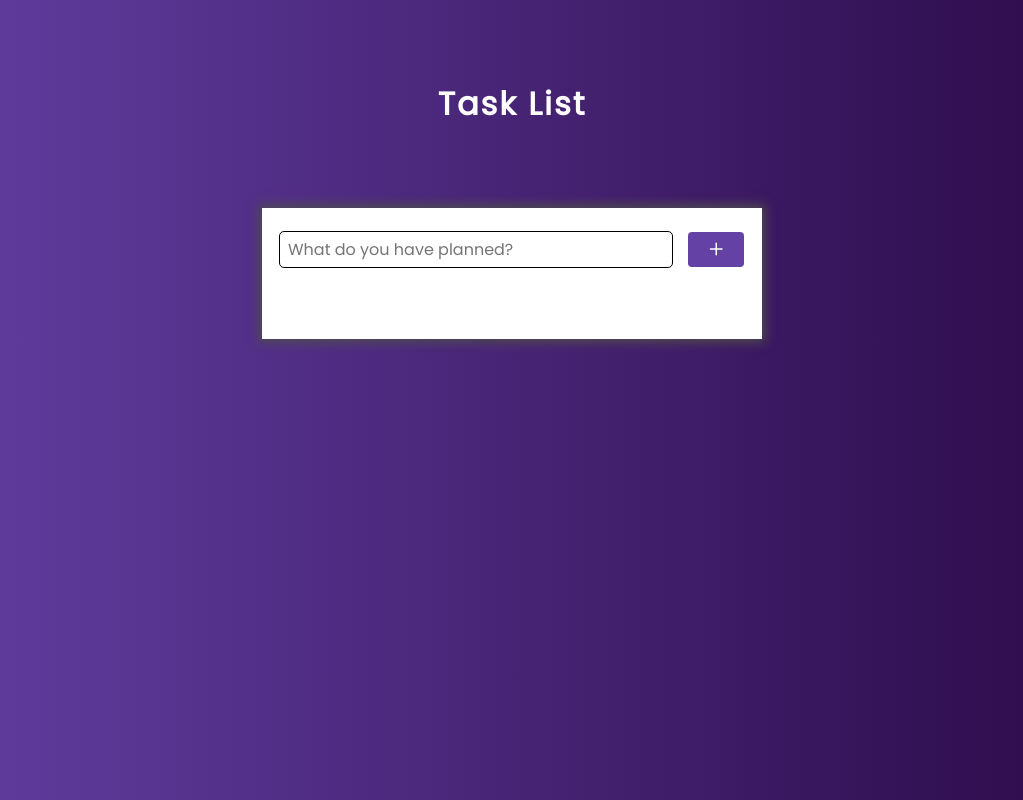
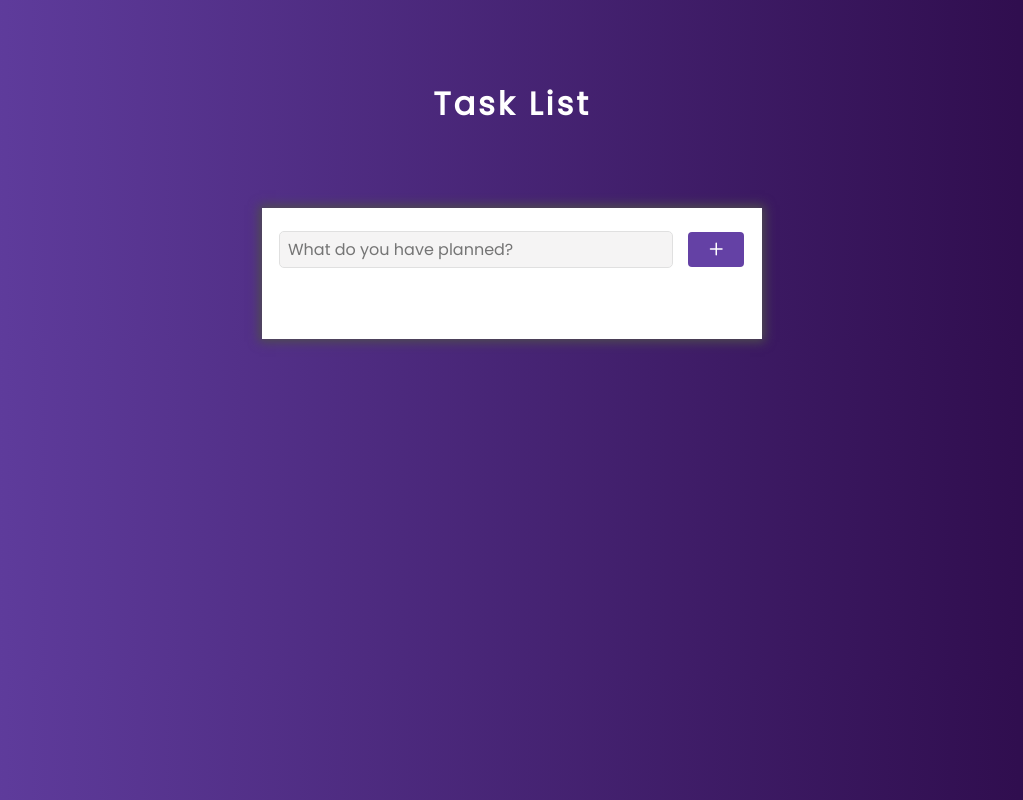
Before and after one commit to Rohit-Juyal/Projects, a plain HTML site: page To Do List/index.html in a window 1280 px wide. Shown: the whole page, without its empty margins (128-1151 px from the left). Drawn offline with Linux system fonts and the light colour scheme.

Commit message:
updated css

```diff
--- a/To Do List/style.css
+++ b/To Do List/style.css
@@ -20,7 +20,7 @@ h1 {
     margin: 5rem 0;
     text-align: center;
     color: white;
-    letter-spacing: 2px;
+    letter-spacing: 3px;
     transition: all .6s ease-in-out;
 }
 
@@ -52,14 +52,15 @@ h1:hover {
     width: 100%;
     padding: .5rem;
     margin-right: 1rem;
-    outline: 1px solid black;
+    outline: 1px solid rgb(224, 224, 224);
+    background-color: rgba(232, 230, 230, 0.452);
     border: none;
     border-radius: 4px;
     font-size: 1rem;
 }
 
 #new-task-input:focus {
-    outline: 2px solid #6441a5;
+    outline: 1px solid #6441a5;
 }
 
 button {
@@ -109,11 +110,13 @@ button:active {
     font-size: 1rem;
 }
 
+
 .actions {
     display: flex;
     position: absolute;
     right: 0;
     top: 13.5px;
+    background-color: rgba(143, 139, 139, 0.5);
 }
 
 .actions button {
```
